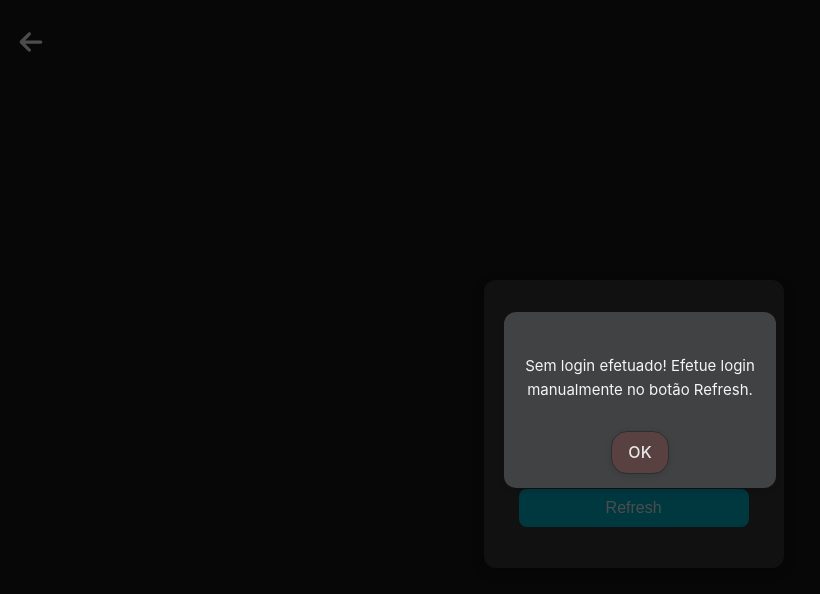
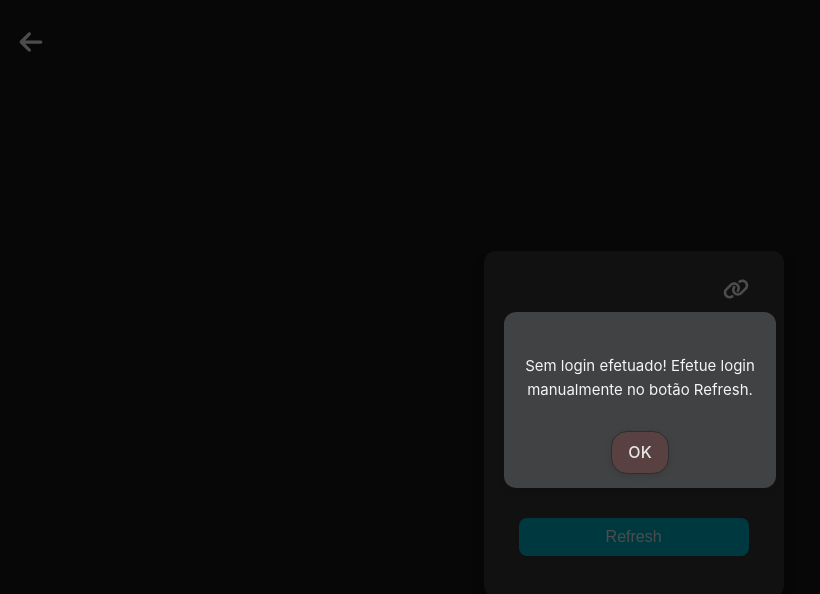
Before and after one commit to Pedro-Fernandes-M/Piscina, a Vue app: page /table in a window 1280 px wide. Shown: the top 594 px of the page, without its empty margins (0-820 px from the left). Built offline with nearby package versions, Linux system fonts and the light colour scheme.

Commit message:
modified:   src/App.vue 	new file:   src/components/icons/IconLink.vue 	modified:   src/store/index.js 	modified:   src/views/ChangeSettings.vue 	modified:   src/views/OpenPage.vue 	modified:   src/views/TheBedroom.vue 	modified:   src/views/TheForm.vue 	modified:   src/views/TheTable.vue

```diff
--- a/src/App.vue
+++ b/src/App.vue
@@ -142,6 +142,14 @@
     updateServiceWorker()
   }
 })
+
+document.addEventListener('visibilitychange', () => {
+  setTimeout(() => {
+    if (document.visibilityState === 'visible') {
+      store.dispatch('checkTokenValidity')
+    }
+  }, 1000)
+})
 </script>
 
 <style>
--- /dev/null
+++ b/src/components/icons/IconLink.vue
@@ -0,0 +1,8 @@
+<template>
+  <svg xmlns="http://www.w3.org/2000/svg" viewBox="0 0 640 512" width="26" height="26">
+    <path
+      fill="#ffffff"
+      d="M579.8 267.7c56.5-56.5 56.5-148 0-204.5c-50-50-128.8-56.5-186.3-15.4l-1.6 1.1c-14.4 10.3-17.7 30.3-7.4 44.6s30.3 17.7 44.6 7.4l1.6-1.1c32.1-22.9 76-19.3 103.8 8.6c31.5 31.5 31.5 82.5 0 114L422.3 334.8c-31.5 31.5-82.5 31.5-114 0c-27.9-27.9-31.5-71.8-8.6-103.8l1.1-1.6c10.3-14.4 6.9-34.4-7.4-44.6s-34.4-6.9-44.6 7.4l-1.1 1.6C206.5 251.2 213 330 263 380c56.5 56.5 148 56.5 204.5 0L579.8 267.7zM60.2 244.3c-56.5 56.5-56.5 148 0 204.5c50 50 128.8 56.5 186.3 15.4l1.6-1.1c14.4-10.3 17.7-30.3 7.4-44.6s-30.3-17.7-44.6-7.4l-1.6 1.1c-32.1 22.9-76 19.3-103.8-8.6C74 372 74 321 105.5 289.5L217.7 177.2c31.5-31.5 82.5-31.5 114 0c27.9 27.9 31.5 71.8 8.6 103.9l-1.1 1.6c-10.3 14.4-6.9 34.4 7.4 44.6s34.4 6.9 44.6-7.4l1.1-1.6C433.5 260.8 427 182 377 132c-56.5-56.5-148-56.5-204.5 0L60.2 244.3z"
+    />
+  </svg>
+</template>
--- a/src/store/index.js
+++ b/src/store/index.js
@@ -120,7 +120,19 @@
         tokenClient.requestAccessToken()
       })
     },
+    async checkTokenValidity({ getters, commit }) {
+      const storedToken = localStorage.getItem('token')
 
+      if (getters.getGoogleCredential !== null) return true
+
+      if (!storedToken) {
+        commit('setGoogleCredential', null)
+        localStorage.removeItem('token')
+        commit('alert/setBtn', 'alert')
+        commit('alert/setText', 'Login expirado! Efetue login manualmente no botão Refresh.')
+        commit('alert/setAlert')
+      }
+    },
     async preencherSheet({ getters, dispatch, commit }, payload) {
       commit('setSpinner', !getters.getSpinner)
 
--- a/src/views/ChangeSettings.vue
+++ b/src/views/ChangeSettings.vue
@@ -21,10 +21,14 @@
 </template>
 
 <script setup>
-import { computed, ref, watch } from 'vue'
+import { computed, onMounted, ref, watch } from 'vue'
 import { useStore } from 'vuex'
 
 const store = useStore()
+
+onMounted(() => {
+  store.commit('setPage', 'settings')
+})
 
 const settigns = [
   'API_Key',
--- a/src/views/OpenPage.vue
+++ b/src/views/OpenPage.vue
@@ -22,7 +22,7 @@
 onMounted(() => {
   setTimeout(() => {
     if (!ready.value) ready.value = true
-  }, 1000)
+  }, 900)
 })
 
 watch(ready, (val) => {
--- a/src/views/TheBedroom.vue
+++ b/src/views/TheBedroom.vue
@@ -81,15 +81,16 @@
 <script setup>
 import IconBack from '@/components/icons/IconBack.vue'
 import { previousRoute, router } from '@/router'
-import { computed, ref, watch } from 'vue'
+import { computed, onMounted, ref, watch } from 'vue'
 import { useRoute } from 'vue-router'
 import { useStore } from 'vuex'
 
 const store = useStore()
 const route = useRoute()
 
-store.commit('setPage', 'quarto')
-
+onMounted(() => {
+  store.commit('setPage', 'quarto')
+})
 const day = new Date().getDate()
 const monthNames = [
   'Janeiro',
--- a/src/views/TheForm.vue
+++ b/src/views/TheForm.vue
@@ -101,6 +101,10 @@
 if (previousRoute.value?.path === '/table' && route.path === '/piscina' && store.getters.getEdit) {
   redirect.value = true
 }
+
+onMounted(() => {
+  store.commit('setPage', 'piscina')
+})
 
 const day = new Date().getDate()
 const monthNames = [
--- a/src/views/TheTable.vue
+++ b/src/views/TheTable.vue
@@ -5,6 +5,9 @@
     </div>
     <div class="form">
       <div class="center">
+        <div class="link">
+          <IconLink @click="abrirLink"></IconLink>
+        </div>
         <h2 class="text" v-if="redirect">Espaços</h2>
         <h2 @click="mudarSheet" class="text" v-else>
           {{ piscina }}
@@ -93,13 +96,14 @@
 </template>
 
 <script setup>
-import { computed, ref, watch } from 'vue'
+import { computed, onMounted, ref, watch } from 'vue'
 import { useStore } from 'vuex'
 import { useRoute } from 'vue-router'
 import IconTrash from '@/components/icons/IconTrash.vue'
 import { previousRoute, router } from '@/router'
 import IconEdit from '@/components/icons/IconEdit.vue'
 import IconBack from '@/components/icons/IconBack.vue'
+import IconLink from '@/components/icons/IconLink.vue'
 
 const store = useStore()
 const route = useRoute()
@@ -137,20 +141,25 @@
 ]
 const month = monthNames[new Date().getMonth()]
 
+async function start() {
+  store.commit('setPage', 'table')
   if (redirect.value) {
-  store.dispatch('lerPlanilha', {
+    await store.dispatch('lerPlanilha', {
       dia: day,
       mes: new Date().getMonth() + 1,
       ano: new Date().getFullYear(),
       options: 'quartos',
     })
   } else {
-  store.dispatch('lerPlanilha', {
+    await store.dispatch('lerPlanilha', {
       dia: day,
       mes: month,
       options: 'piscina',
     })
   }
+}
+
+onMounted(start)
 
 const header = ref([
   'Ph',
@@ -306,6 +315,22 @@
     store.commit('alert/setResponse', null)
   }
 })
+
+const link = computed(() => {
+  if (redirect.value) {
+    return store.getters['defenicoes/getEspacos'] || import.meta.env.VITE_SPREADSHEET_ID_2
+  } else if (piscina.value == 'Piscina Interior') {
+    return store.getters['defenicoes/getPiscInt'] || import.meta.env.VITE_SPREADSHEET_ID
+  } else if (piscina.value == 'Piscina Exterior') {
+    return store.getters['defenicoes/getPiscExt'] || import.meta.env.VITE_SPREADSHEET_ID_1
+  } else {
+    return null
+  }
+})
+
+function abrirLink() {
+  window.open(`https://docs.google.com/spreadsheets/d/${link.value}/edit`, '_blank')
+}
 </script>
 
 <style scoped>
@@ -414,4 +439,12 @@
 .btn-color {
   background-color: rgb(39, 105, 197);
 }
+
+.link {
+  display: flex;
+  width: 100%;
+  justify-content: right;
+  align-items: center;
+  margin-bottom: 2rem;
+}
 </style>
```
Lines whose indentation alone changed are shown as unchanged.
